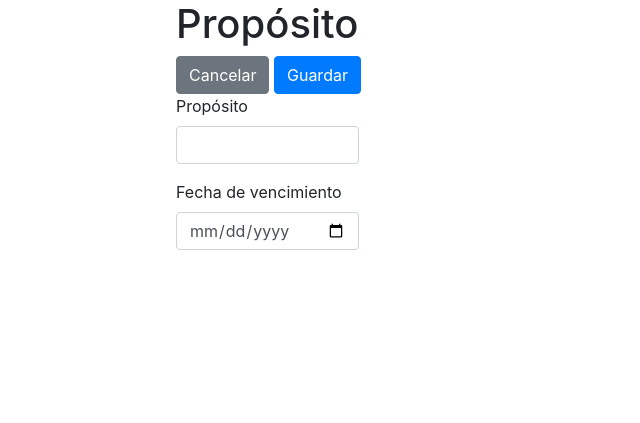
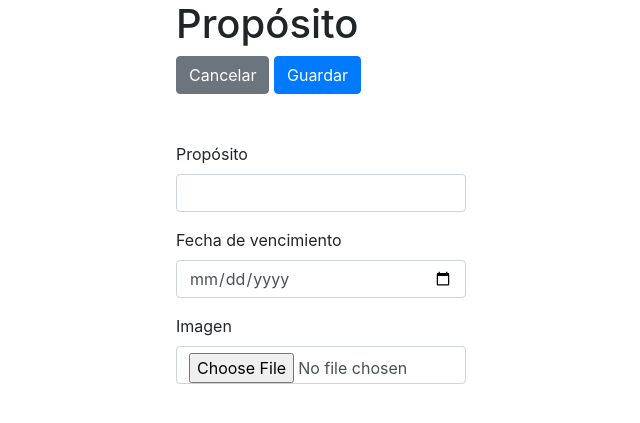
Before and after one commit to jrsg/pw2-14, a PHP site: page /proposito/proposito.php in a window 1280 px wide. Shown: the part 56-479 px from the top of the page, without its empty margins (159-799 px from the left). Run offline with PHP 8.4, Linux system fonts and the light colour scheme.

Commit message:
Ajustes 2020

```diff
--- a/proposito/proposito.php
+++ b/proposito/proposito.php
@@ -32,8 +32,15 @@
         </div>
     </div>
 
-    <div class="row">
-        <div class="col-md-4">
+    <!-- mostrar la imagen en la funcionalidad de consulta/editar
+    <div class="row my-3">
+        <div class="col-md-6">
+            <img src="../img/image-placeholder.png" class="img-thumbnail">
+        </div>
+    </div>-->
+
+    <div class="row mt-5">
+        <div class="col-md-6">
             <div class="form-group">
                 <label>Propósito</label>
                 <input type="text" name="proposito" class="form-control">
@@ -42,10 +49,19 @@
     </div>
 
     <div class="row">
-        <div class="col-md-4">
+        <div class="col-md-6">
             <div class="form-group">
                 <label>Fecha de vencimiento</label>
                 <input type="date" name="vencimiento" class="form-control"/>
+            </div>
+        </div>
+    </div>
+
+    <div class="row">
+        <div class="col-md-6">
+            <div class="form-group">
+                <label>Imagen</label>
+                <input type="file" name="imagen" class="form-control"/>
             </div>
         </div>
     </div>
@@ -53,21 +69,3 @@
 
 </body>
 </html>
-
-<!DOCTYPE html>
-<html>
-    <head>
-        <meta charset="utf-8">
-
-        <title>Práctica 15</title>
-
-        <link href="estilos.css" type="text/css" rel="stylesheet" />
-    </head>
-
-    <body>
-
-        <div class="contenedor">
-
-        </div>
-    </body>
-</html>
```
Also changed, not shown: usuario/nuevo.php (+13 -4 lines), usuario/perfil.php (+11 -5 lines), README.md, img/image-placeholder.png (added), 1 other file.
